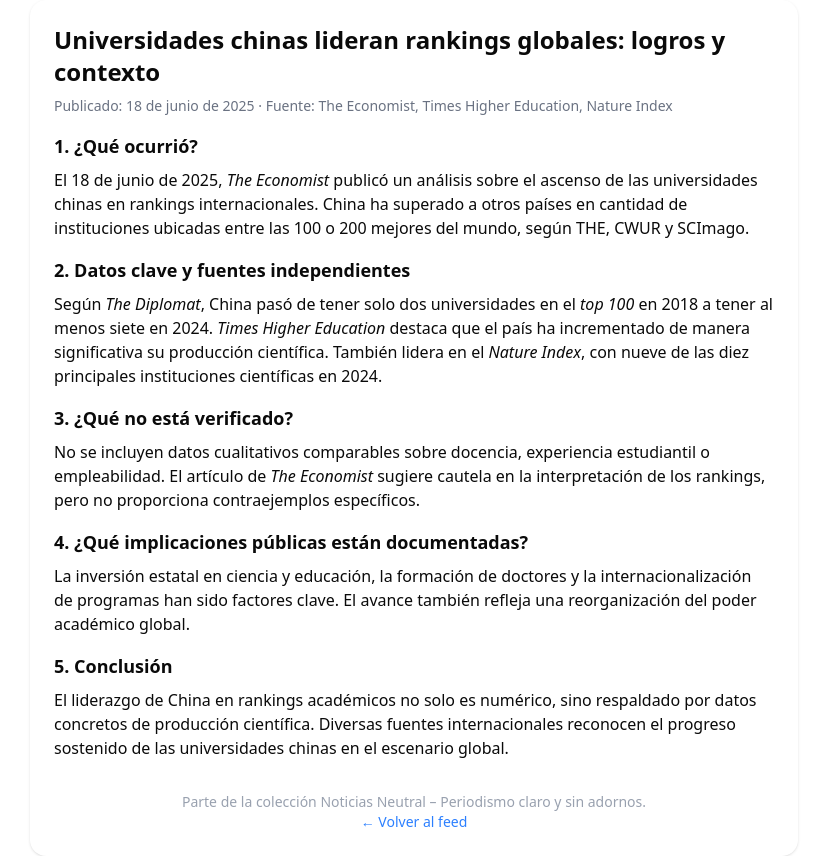
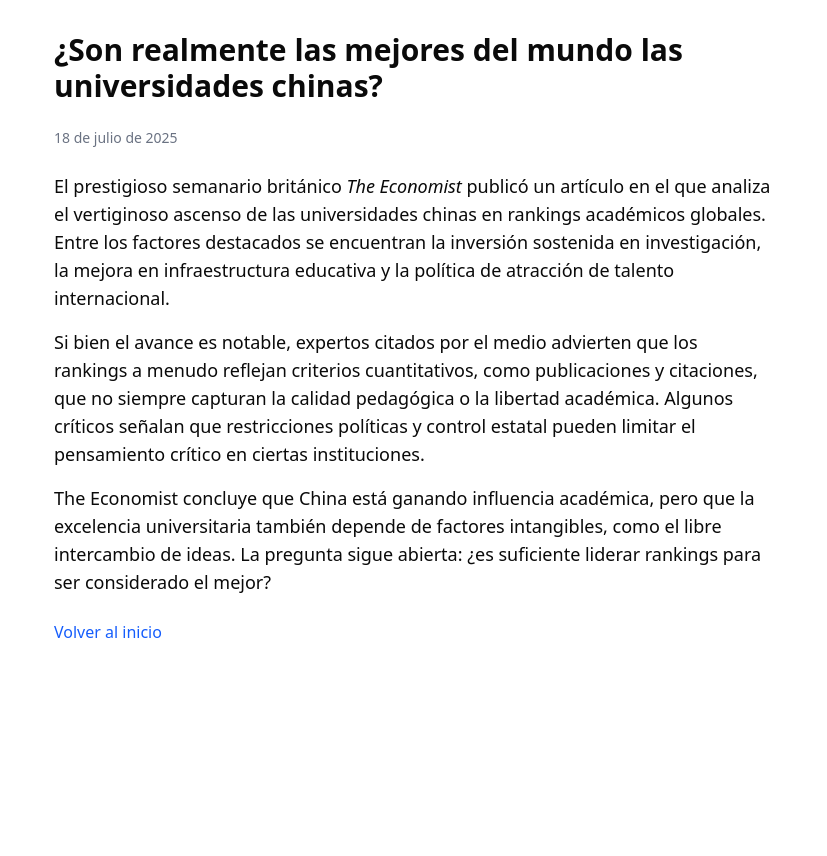
Before and after one commit to ledelab2030/javier-web, a Next.js app: page /noticias/universidades-chinas in a window 1280 px wide. Shown: the whole page, without its empty margins (226-1053 px from the left). After the commit the page ends 800 px from the top, so only its background shows below. Built offline with nearby package versions, Linux system fonts and the light colour scheme.

Commit message:
Agregar páginas individuales del feed

```diff
--- /dev/null
+++ b/src/app/noticias/barco-humanitario-gaza/page.tsx
@@ -0,0 +1,25 @@
+import React from "react";
+
+export default function Page() {
+  return (
+    <main className="max-w-3xl mx-auto px-6 py-8">
+      <h1 className="text-3xl font-bold mb-6">
+        Israel intercepta barco humanitario con pañales y leche
+      </h1>
+
+      <p className="text-gray-600 mb-2">26 de julio de 2025</p>
+
+      <p className="mb-4 text-lg">
+        La marina israelí detuvo el barco <strong>Handala</strong>, cuyo destino era Gaza, con una carga de ayuda humanitaria compuesta principalmente por pañales, leche en polvo y suministros médicos básicos. El barco formaba parte de una flotilla civil que buscaba visibilizar la situación humanitaria en la región.
+      </p>
+
+      <p className="mb-4 text-lg">
+        Las autoridades israelíes justificaron la interceptación señalando preocupaciones de seguridad, aunque los organizadores del barco afirmaron que la carga había sido previamente inspeccionada por organizaciones internacionales.
+      </p>
+
+      <p className="mb-4 text-lg">
+        Javier pone la lupa sobre este tipo de eventos que suelen ser abordados con sesgos ideológicos. Aquí se destacan los hechos, el contexto y las implicaciones legales y humanitarias, sin caer en narrativas simplistas ni polarizantes.
+      </p>
+    </main>
+  );
+}
--- /dev/null
+++ b/src/app/noticias/petro-lenguaje-politico/page.tsx
@@ -0,0 +1,24 @@
+import React from "react";
+
+export default function Page() {
+  return (
+    <main className="max-w-3xl mx-auto px-6 py-8">
+      <h1 className="text-3xl font-bold mb-6">El lenguaje político contra Petro es inusual</h1>
+
+      <p className="text-gray-600 mb-2">26 de julio de 2025</p>
+
+      <p className="mb-4 text-lg">
+        Un grupo de lingüistas y expertos en análisis del discurso político ha señalado que el lenguaje utilizado contra el presidente Gustavo Petro en algunos sectores de opinión es inusualmente agresivo, emocional y descontextualizado.
+        Lo califican como una estrategia de carga retórica que busca deslegitimar sus propuestas más que debatirlas racionalmente.
+      </p>
+
+      <p className="mb-4 text-lg">
+        Esta forma de comunicación política no es nueva, pero llama la atención su intensidad y frecuencia, lo cual puede estar reflejando una transformación profunda en el escenario mediático y cultural del país.
+      </p>
+
+      <p className="mb-4 text-lg">
+        Javier analiza estas expresiones no para defender una posición, sino para fomentar una mirada más crítica sobre cómo los discursos influyen en la percepción pública, y cómo se pueden transformar en polarización o en oportunidades de diálogo.
+      </p>
+    </main>
+  );
+}
--- a/src/app/noticias/universidades-chinas/page.tsx
+++ b/src/app/noticias/universidades-chinas/page.tsx
@@ -1,41 +1,39 @@
-import React from 'react';
-import Link from 'next/link';
+import React from "react";
+import Link from "next/link";
 
-export default function UniversidadChinaArticulo() {
+export default function Page() {
   return (
-    <main className="max-w-3xl mx-auto bg-white p-6 rounded-2xl shadow">
-      <h1 className="text-2xl font-semibold mb-2">Universidades chinas lideran rankings globales: logros y contexto</h1>
-      <div className="text-sm text-gray-500 mb-4">Publicado: 18 de junio de 2025 · Fuente: The Economist, Times Higher Education, Nature Index</div>
-
-      <h2 className="text-lg font-bold mt-4 mb-2">1. ¿Qué ocurrió?</h2>
-      <p className="mb-4">
-        El 18 de junio de 2025, <em>The Economist</em> publicó un análisis sobre el ascenso de las universidades chinas en rankings internacionales. China ha superado a otros países en cantidad de instituciones ubicadas entre las 100 o 200 mejores del mundo, según THE, CWUR y SCImago.
+    <main className="max-w-3xl mx-auto py-8 px-6">
+      <h1 className="text-3xl font-bold mb-6">
+        ¿Son realmente las mejores del mundo las universidades chinas?
+      </h1>
+      <p className="text-sm text-gray-500 mb-6">18 de julio de 2025</p>
+      <p className="mb-4 text-lg">
+        El prestigioso semanario británico <em>The Economist</em> publicó un artículo en el que
+        analiza el vertiginoso ascenso de las universidades chinas en rankings
+        académicos globales. Entre los factores destacados se encuentran la
+        inversión sostenida en investigación, la mejora en infraestructura
+        educativa y la política de atracción de talento internacional.
       </p>
-
-      <h2 className="text-lg font-bold mt-4 mb-2">2. Datos clave y fuentes independientes</h2>
-      <p className="mb-4">
-        Según <em>The Diplomat</em>, China pasó de tener solo dos universidades en el <em>top 100</em> en 2018 a tener al menos siete en 2024. <em>Times Higher Education</em> destaca que el país ha incrementado de manera significativa su producción científica. También lidera en el <em>Nature Index</em>, con nueve de las diez principales instituciones científicas en 2024.
+      <p className="mb-4 text-lg">
+        Si bien el avance es notable, expertos citados por el medio advierten
+        que los rankings a menudo reflejan criterios cuantitativos, como
+        publicaciones y citaciones, que no siempre capturan la calidad
+        pedagógica o la libertad académica. Algunos críticos señalan que
+        restricciones políticas y control estatal pueden limitar el pensamiento
+        crítico en ciertas instituciones.
       </p>
-
-      <h2 className="text-lg font-bold mt-4 mb-2">3. ¿Qué no está verificado?</h2>
-      <p className="mb-4">
-        No se incluyen datos cualitativos comparables sobre docencia, experiencia estudiantil o empleabilidad. El artículo de <em>The Economist</em> sugiere cautela en la interpretación de los rankings, pero no proporciona contraejemplos específicos.
+      <p className="mb-4 text-lg">
+        The Economist concluye que China está ganando influencia académica, pero
+        que la excelencia universitaria también depende de factores
+        intangibles, como el libre intercambio de ideas. La pregunta sigue
+        abierta: ¿es suficiente liderar rankings para ser considerado el mejor?
       </p>
-
-      <h2 className="text-lg font-bold mt-4 mb-2">4. ¿Qué implicaciones públicas están documentadas?</h2>
-      <p className="mb-4">
-        La inversión estatal en ciencia y educación, la formación de doctores y la internacionalización de programas han sido factores clave. El avance también refleja una reorganización del poder académico global.
-      </p>
-
-      <h2 className="text-lg font-bold mt-4 mb-2">5. Conclusión</h2>
-      <p className="mb-4">
-        El liderazgo de China en rankings académicos no solo es numérico, sino respaldado por datos concretos de producción científica. Diversas fuentes internacionales reconocen el progreso sostenido de las universidades chinas en el escenario global.
-      </p>
-
-      <footer className="mt-8 text-center text-sm text-gray-400">
-        Parte de la colección Noticias Neutral – Periodismo claro y sin adornos.<br />
-        <Link href="/" className="text-blue-500 hover:underline">← Volver al feed</Link>
-      </footer>
+      <div className="mt-6">
+        <Link href="/">
+          <span className="text-blue-600 hover:underline">Volver al inicio</span>
+        </Link>
+      </div>
     </main>
   );
 }
```
